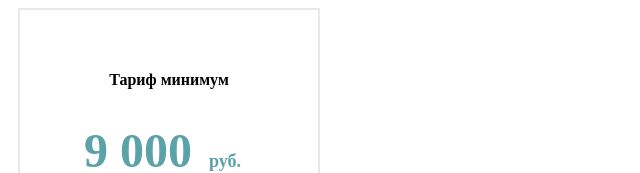
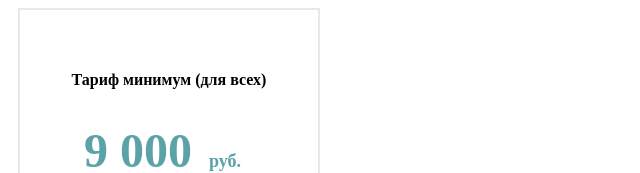
Before and after one commit to VadimZyuzelev/test_project, a plain HTML site: page index.html in a window 1280 px wide. Shown: the top 173 px of the page, without its empty margins (0-640 px from the left). Drawn offline with Linux system fonts and the light colour scheme.

Commit message:
Изменил заголовок в документе

```diff
--- a/index.html
+++ b/index.html
@@ -11,7 +11,7 @@
 
     <div class="main">
 
-      <h2>Тариф минимум</h2>
+      <h2>Тариф минимум (для всех)</h2>
       <p class="main-price">
         <span class="price-number">9 000</span>
         <span class="price-text">руб.</span>
```
